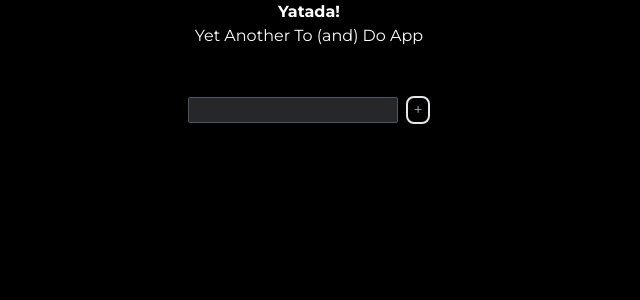
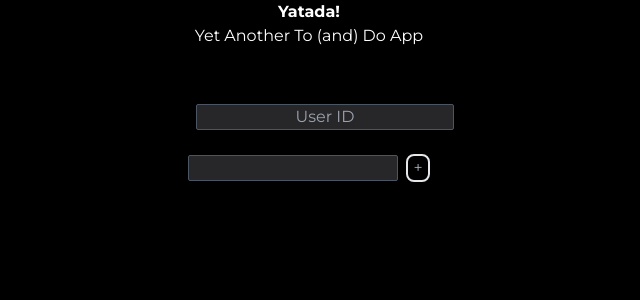
Before and after one commit to arkochan/yatada-t3, a Next.js app: page / in a window 1280 px wide. Shown: the top 300 px of the page, without its empty margins (331-971 px from the left). Built offline with nearby package versions, Linux system fonts and the light colour scheme.

Commit message:
added text field

```diff
--- a/src/app/Inputbox.tsx
+++ b/src/app/Inputbox.tsx
@@ -18,6 +18,7 @@ import type { Task } from "@prisma/client";
 export const currentUser = 190041141;
 
 function InputBox(): JSX.Element {
+    const [userId, setUserId] = useState("");
     const [tasks, setTasks] = useState<Task[]>([]);
     const [formTask, setFormTask] = useState<Task>({
         // eslint-disable-next-line @typescript-eslint/no-unsafe-assignment
@@ -65,6 +66,23 @@ function InputBox(): JSX.Element {
     return (
         <div className="bg-black p-10 text-white">
             <div className=" text-center">
+                <input
+                    type="text"
+                    name="userID"
+                    placeholder="User ID"
+                    value={userId}
+                    onChange={(event) => setUserId(event.target.value)}
+                    className="
+                    m-4
+                    w-full
+                    rounded-sm
+                        border
+                        border-gray-600
+                        bg-zinc-800
+                        px-2 text-center
+                        font-montserrat
+                        "
+                />
                 <div className="min-w-l flex max-w-xl items-center p-2 ">
                     <input
                         className="m-auto
```
